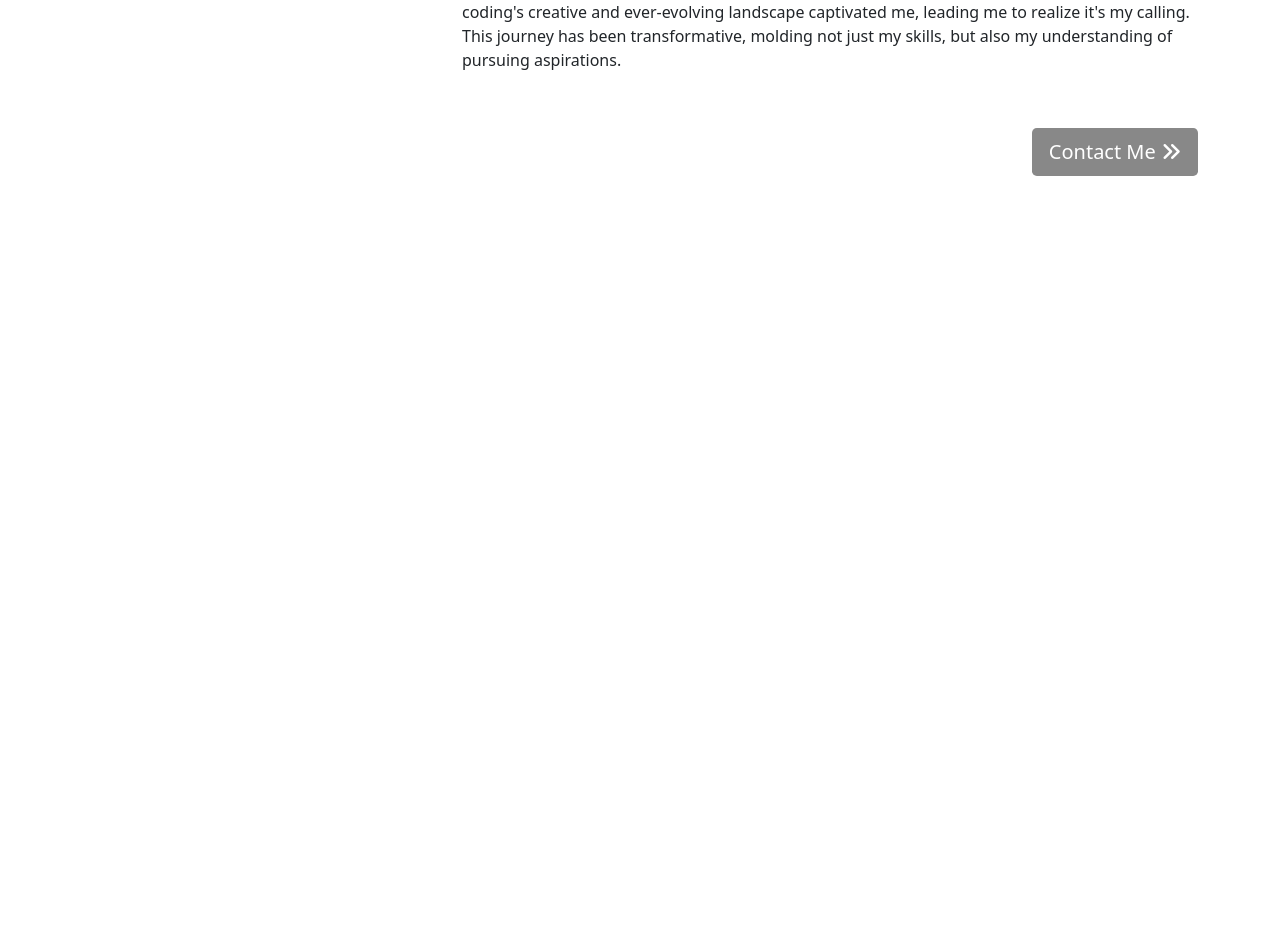
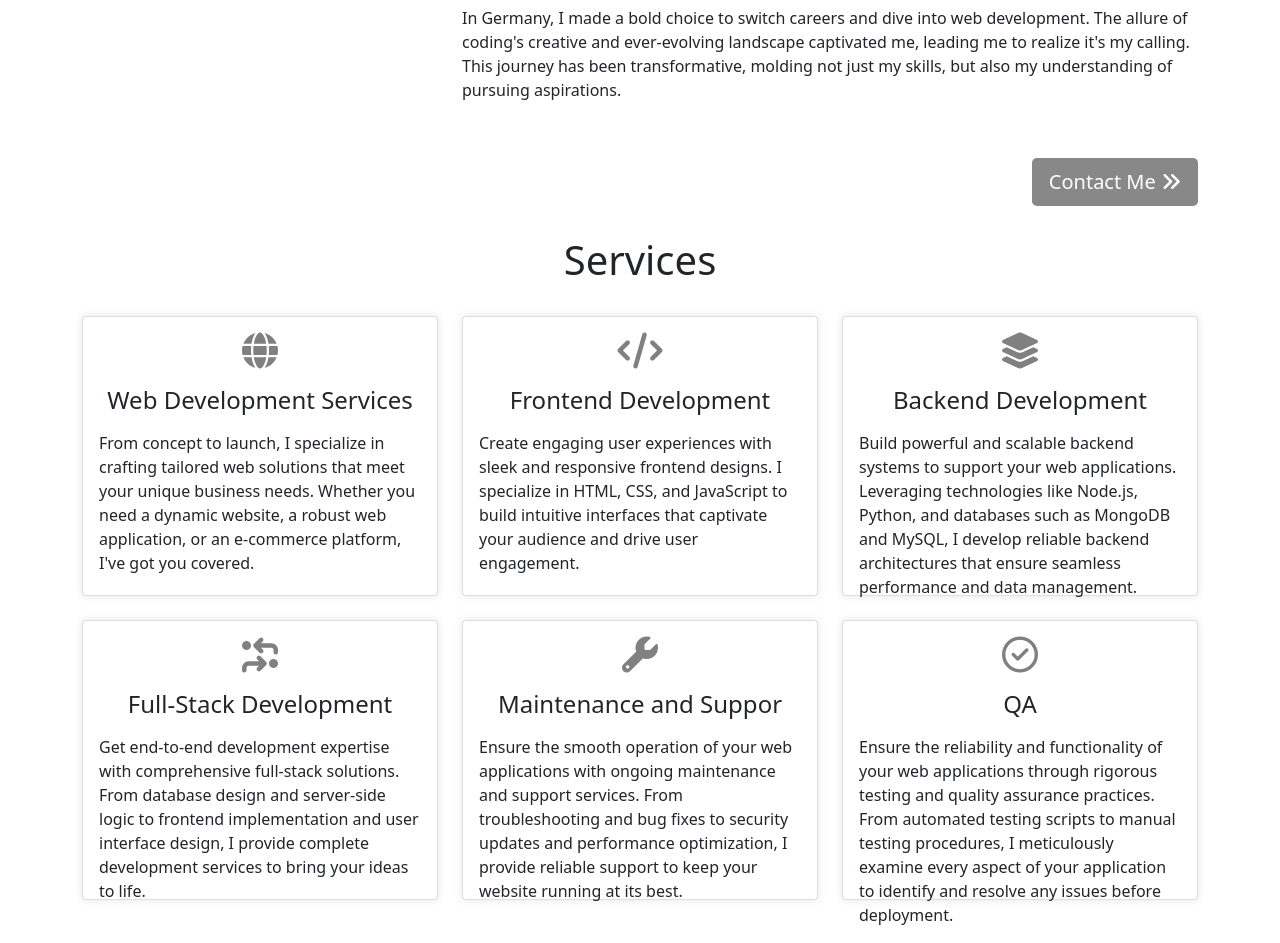
Before and after one commit to Mcelest19/portfolio, a plain HTML site: page index.html in a window 1280 px wide. Shown: the part 1248-2191 px from the top of the page. Before the commit the page ends 1424 px from the top, so only its background shows below. Drawn offline with nearby package versions, Linux system fonts and the light colour scheme.

Commit message:
feat: services

```diff
--- a/index.html
+++ b/index.html
@@ -108,6 +108,84 @@
             </div>
         </div>
     </section>
+
+    <!-- services section-->
+    <section id="services">
+        <div class="container">
+            <h1 class="text-center">Services</h1>
+            <div class="row">
+                <div class="col-lg-4 mt-4">
+                    <div class="card servicesText">
+                        <div class="card-body">
+                            <i class="fas servicesIcon fa-solid fa-globe"></i>
+                            <h4 class="card-title mt-3">Web Development Services</h4>
+                            <p class="card-text mt-3"> From concept to launch, I specialize in crafting tailored web solutions that meet your unique business needs.
+                                Whether you need a dynamic website, a robust web application, or an e-commerce platform, I've got you covered.
+                            </p>
+                        </div>
+                    </div>
+                </div>
+                <div class="col-lg-4 mt-4">
+                    <div class="card servicesText">
+                        <div class="card-body">
+                            <i class='fas servicesIcon fa-code'></i>
+                            <h4 class="card-title mt-3">Frontend Development</h4>
+                            <p class="card-text mt-3"> Create engaging user experiences with sleek and responsive frontend designs.
+                                 I specialize in HTML, CSS, and JavaScript to build intuitive interfaces that captivate your audience and drive user engagement.
+                            </p>
+                        </div>
+                    </div>
+                </div>
+                <div class="col-lg-4 mt-4">
+                    <div class="card servicesText">
+                        <div class="card-body">
+                            <i class='fas servicesIcon fa-solid fa-layer-group'></i>
+                            <h4 class="card-title mt-3">Backend Development</h4>
+                            <p class="card-text mt-3">Build powerful and scalable backend systems to support your web applications.
+                                 Leveraging technologies like Node.js, Python, and databases such as MongoDB and MySQL, I develop reliable backend architectures that ensure seamless performance and data management.
+                            </p>
+                        </div>
+                    </div>
+                </div>
+            </div>
+
+            <div class="row">
+                <div class="col-lg-4 mt-4">
+                    <div class="card servicesText">
+                        <div class="card-body">
+                            <i class='fas servicesIcon fa-arrows-turn-to-dots'></i>
+                            <h4 class="card-title mt-3">Full-Stack Development</h4>
+                            <p class="card-text mt-3">Get end-to-end development expertise with comprehensive full-stack solutions.
+                                From database design and server-side logic to frontend implementation and user interface design, I provide complete development services to bring your ideas to life.
+                            </p>
+                        </div>
+                    </div>
+                </div>
+                <div class="col-lg-4 mt-4">
+                    <div class="card servicesText">
+                        <div class="card-body">
+                            <i class='fas servicesIcon fa-wrench'></i>
+                            <h4 class="card-title mt-3">Maintenance and Suppor</h4>
+                            <p class="card-text mt-3">Ensure the smooth operation of your web applications with ongoing maintenance and support services.
+                                 From troubleshooting and bug fixes to security updates and performance optimization, I provide reliable support to keep your website running at its best.
+                            </p>
+                        </div>
+                    </div>
+                </div>
+
+                <div class="col-lg-4 mt-4">
+                    <div class="card servicesText">
+                        <div class="card-body">
+                            <i class='far servicesIcon fa-check-circle'></i>
+                            <h4 class="card-title mt-3">QA</h4>
+                            <p class="card-text mt-3">Ensure the reliability and functionality of your web applications through rigorous testing and quality assurance practices.
+                                From automated testing scripts to manual testing procedures, I meticulously examine every aspect of your application to identify and resolve any issues before deployment.
+                        </div>
+                    </div>
+                </div>
+            </div>
+        </div>
+    </section>
     <!-- load javascript after loading all html content -->
     <script src="scripts/scripts.js"></script>
 </body>
--- a/styles.css
+++ b/styles.css
@@ -105,3 +105,30 @@
         margin: 40px 20px;
     }
 }
+.text-center{
+    margin-top: 30px;
+
+}
+/* services section css */
+.servicesText.card {
+    height: 280px;
+    cursor: pointer;
+    box-shadow: 0 0 10px rgba(0, 0, 0, 0.1)
+  }
+.servicesIcon {
+    font-size: 36px;
+    text-align: center;
+    width: 100%;
+    color: grey;
+}
+.card-title {
+    text-align: center;
+}
+.card:hover .servicesIcon {
+    color: black;
+    transform: scale(1.2)
+}
+.servicesText:hover {
+    border: 1px solid black;
+    box-shadow: 0 0 10px rgba(0, 0, 0, 0.3)
+}
```
